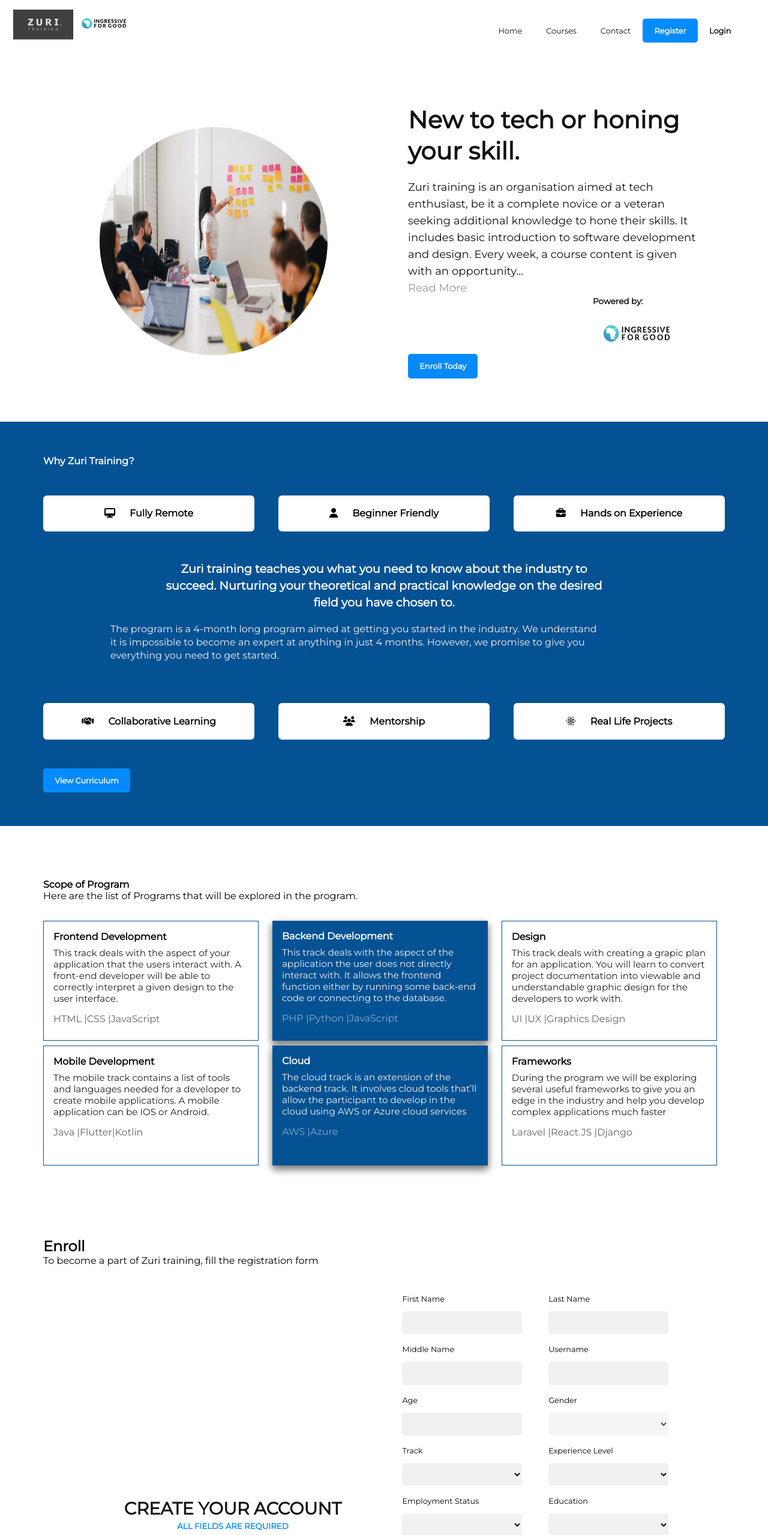
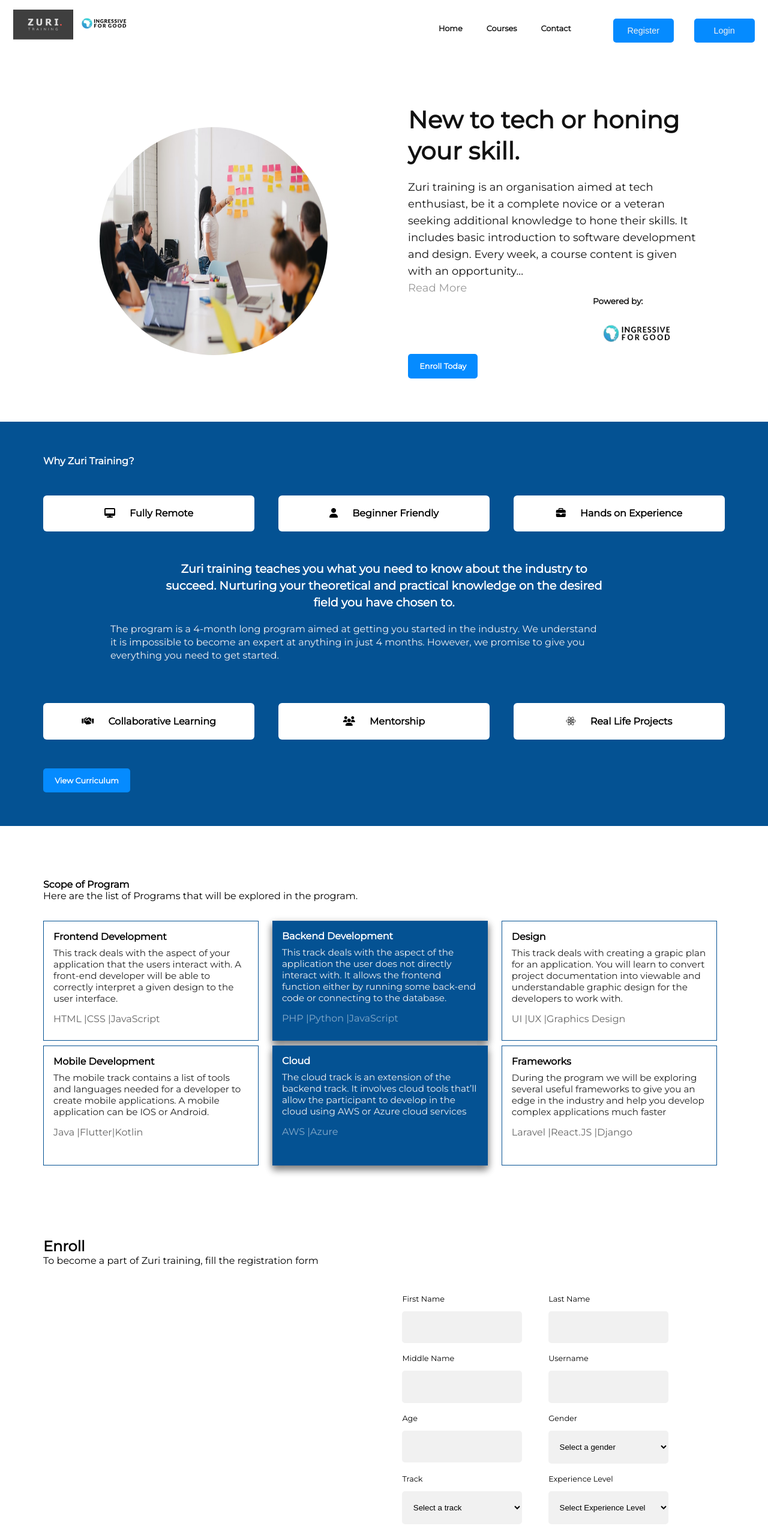
Before and after one commit to AyoFayomi/Zuri-Landing, a plain HTML site: page index.html in a window 1280 px wide. Shown: the top 2559 px of the page at 60% size. Drawn offline with Linux system fonts and the light colour scheme.

Commit message:
buttons and forms

```diff
--- a/index.html
+++ b/index.html
@@ -46,9 +46,12 @@
                     <a class="menu-link" href="#">Contact</a>
                 </li>
 
- <span class="span-link"><a class="link-button" href="#register">Register</a> <a class="link-button" href="">Login</a></span>
+
             </ul>
-
+            <span class="btn-span">
+                <button class="link-button-nav btn1"><a  href="#register">Register</a></button>
+                <button class="link-button-nav btn2"><a href="#">Login</a></button>
+            </span>
         </div>
     </nav>
 
@@ -201,12 +204,12 @@
                         </div>
                         <div class="form-group">
                             <label for="age"> Age
-                                <input id="age" type="text"></label>
+                                <input id="age" type="number"></label>
                             </div>
                         <div class="form-group">
                                 <label for="gender"> Gender
-                                <select id="gender" aria-required="true" disabled selected>
-                                        <option value="Select a gender">Select a gender</option>
+                                <select id="gender" aria-required="true" >
+                                        <option value="Select a gender" disabled selected hidden>Select a gender</option>
                                         <option value="" >Male </option>
                                         <option value="">Female</option>
                                         <option value="">Prefer not to say</option>
@@ -218,7 +221,7 @@
                         <div class="form-group">
                                 <label for="track"> Track
                                 <select id="track" aria-required="true">
-                                        <option value="Select a track" disabled selected>Select a track</option>
+                                        <option value="Select a track" disabled selected hidden>Select a track</option>
                                         <option value="" >Back End </option>
                                         <option value="">Front End</option>
                                         <option value="">Design</option>
@@ -229,7 +232,7 @@
                         <div class="form-group">
                                 <label for="experience"> Experience Level
                                 <select id="experience" aria-required="true">
-                                        <option value="Select experience level" disabled selected>Select Experience Level</option>
+                                        <option value="Select experience level" disabled selected hidden>Select Experience Level</option>
                                         <option value="" >Beginner </option>
                                         <option value="">Junior/option>
                                         <option value="">Intermediate</option>
@@ -240,7 +243,7 @@
                         <div class="form-group">
                                 <label for="employment"> Employment Status
                                 <select id="employment" aria-required="true">
-                                        <option value="Select employment status" disabled selected>Select employment status</option>
+                                        <option value="Select employment status" disabled selected hidden>Select employment status</option>
                                         <option value="unemployed">Unemployed</option>
                                         <option value="employed">Employed</option>
                                         <option value="self-employed">Self Employed</option>
@@ -250,7 +253,7 @@
                         <div class="form-group">
                                 <label for="education"> Education
                                 <select id="education" aria-required="true">
-                                        <option value="Select one" disabled selected>Select one</option>
+                                        <option value="Select one" disabled selected hidden>Select one</option>
                                         <option value="none">None</option>
                                         <option value="grade-school">Grade School</option>
                                         <option value="high-school">High School</option>
--- a/style.css
+++ b/style.css
@@ -26,7 +26,6 @@ span.menu {
 .logo-link,
 .menu-bar-link {
     display: inline-block;
-
     font-weight: 600;
     font-size: 24px;
 }
@@ -44,10 +43,15 @@ a:hover {
     cursor: pointer;
     text-decoration: none;
 }
+.menu-group ul li a {
+    text-decoration: none;
+    padding-bottom: .6em;
+    font-weight: 600;
+}
+.menu-group ul li a:hover {
+    color: #058BFF;
+    border-bottom: 2px solid #058BFF;
 
-.logo-link:hover,
-.menu-group ul li a:hover {
-    color: rgb(81, 90, 216);
 }
 
 .menu-bar-link {
@@ -72,17 +76,17 @@ a:hover {
     padding-bottom: 5px;
     margin: 0 0 10px 0;
 }
-
-.menu-group ul li a {
-    text-decoration: none;
+.link-button-nav {
+    padding: 0.8em;
+    width: 7em;
+    color:  #f2f2f2;
 }
-
-span.span-link .link-button{
-width:fit-content;
-padding:0;
-background:none;
-color:#333333;
-margin-bottom:15px;
+.link-button-nav a{
+    color: #f2f2f2;
+    transition: .9s ease-in-out;
+}
+.link-button-nav a:hover{
+    color: #121212;
 }
 
 @media screen and (min-width: 768px) {
@@ -101,8 +105,8 @@ margin-bottom:15px;
     }
 
     span.span-link {
-display:flex;
-flex-direction: row;
+        display:flex;
+        flex-direction: row;
     }
 
     span.span-link .link-button{
@@ -119,9 +123,9 @@ flex-direction: row;
     }
 
     span.span-link .link-button:nth-child(2){
-border:#045293;
-background:none;
-color:#121212;
+        border:#045293;
+        background:none;
+        color:#121212;
     }
     .menu-group {
         width: 100%;
@@ -249,6 +253,12 @@ section .hero-right p {
     font-weight:900;
     margin-right:auto;
     border-radius:5px;
+    transition: .9s ease-in-out;
+}
+.link-button:hover{
+    background-color: #f2f2f2;
+    color: #058BFF;
+    border: 2px solid #058BFF;
 }
 
 @media  (max-width:768px) {
@@ -537,7 +547,6 @@ font-size:1.8rem;
 .form-group input, .form-group select{
     display:block;
     width:100%;
-    height:35px;
     background:#f1f1f1;
     outline:none;
     padding:1.2rem 0.9rem;
@@ -569,6 +578,12 @@ button{
     border-radius:5px;
     margin-left:30px;
     cursor:pointer;
+    transition: .9s ease-in-out;
+}
+button:hover{
+    background-color: #f2f2f2;
+    color:#058BFF;
+    border:2px solid #058BFF;
 }
 
 @media  (max-width:768px){
```
